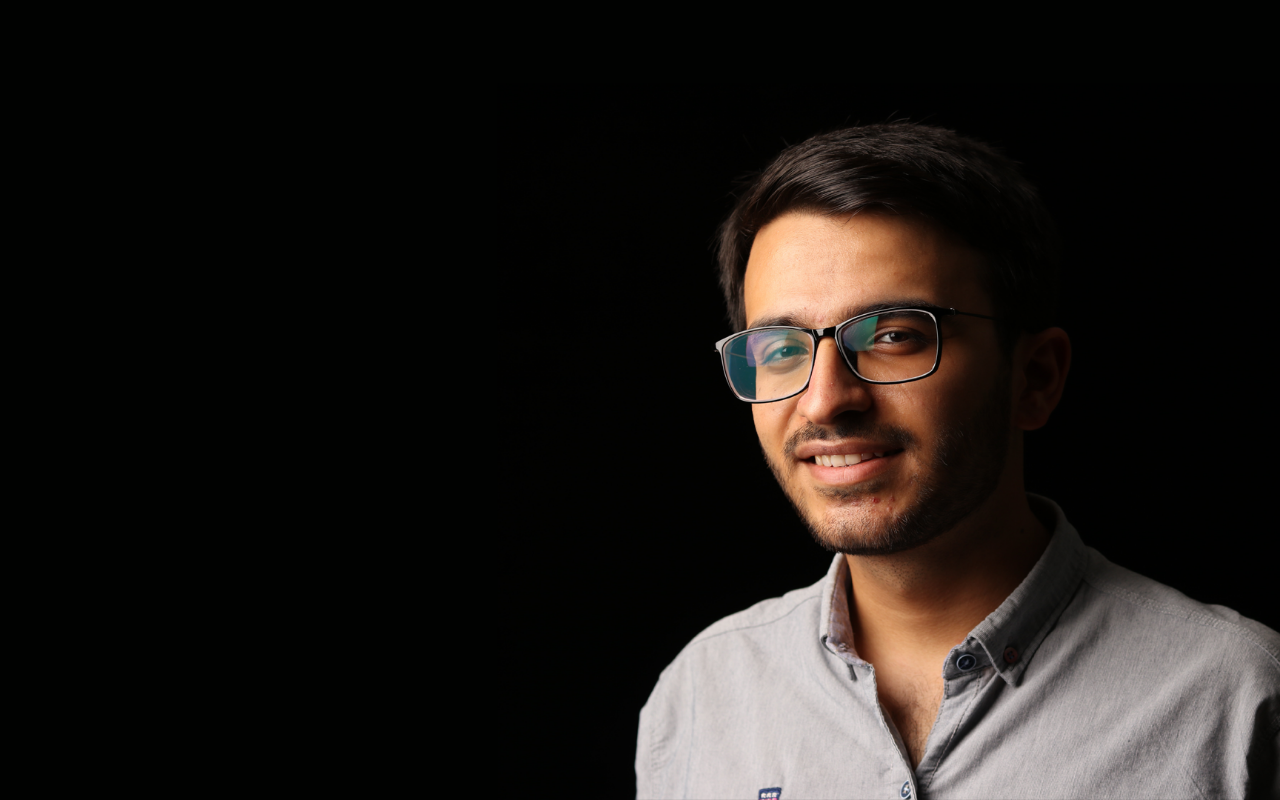
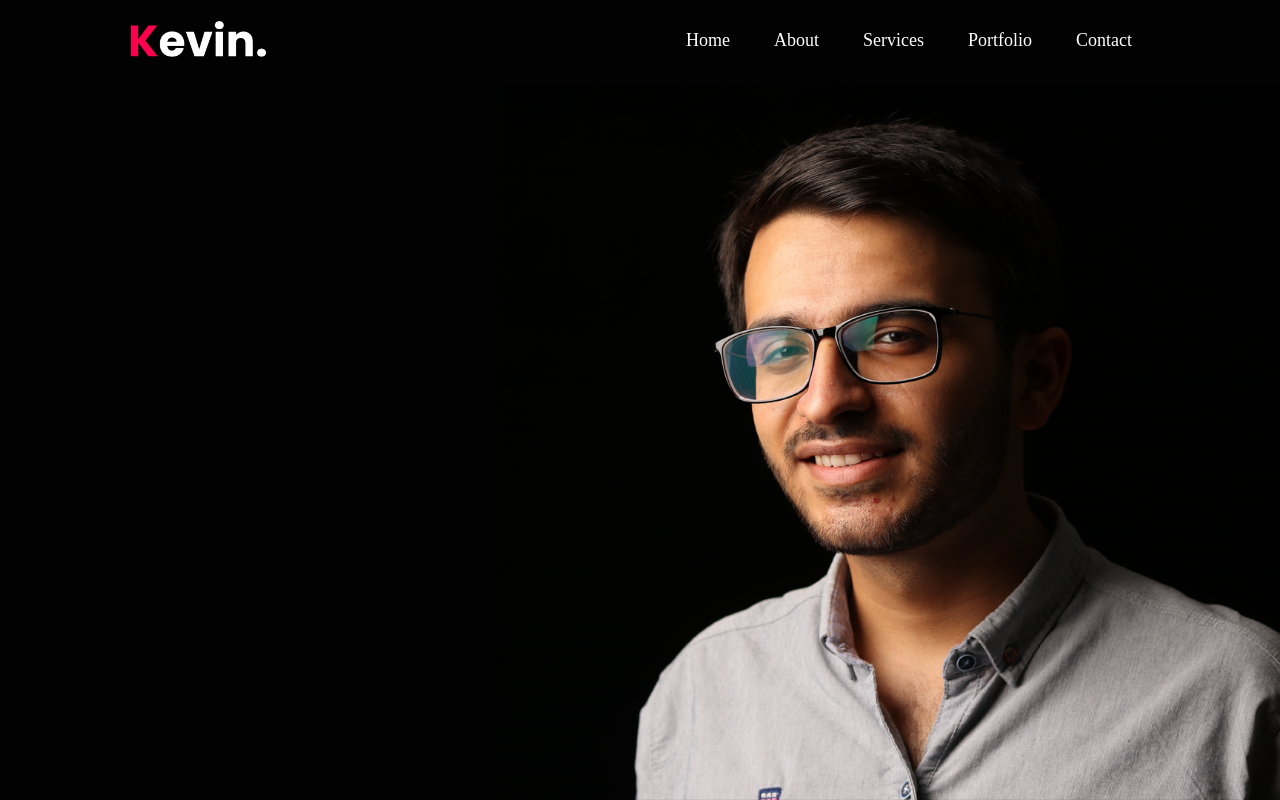
Before and after one commit to amberhasan/personal-website, a plain HTML site: page index.html in a window 1280 px wide. Drawn offline with Linux system fonts and the light colour scheme.

Commit message:
White words on the top, CSS

```diff
--- a/index.html
+++ b/index.html
@@ -8,6 +8,19 @@
     <link rel="stylesheet" href="style.css" />
   </head>
   <body>
-    <div id="header"></div>
+    <div id="header">
+      <div class="container">
+        <nav>
+          <img src="images/logo.png" class="logo" />
+          <ul>
+            <li><a href="#">Home</a></li>
+            <li><a href="#">About</a></li>
+            <li><a href="#">Services</a></li>
+            <li><a href="#">Portfolio</a></li>
+            <li><a href="#">Contact</a></li>
+          </ul>
+        </nav>
+      </div>
+    </div>
   </body>
 </html>
--- a/style.css
+++ b/style.css
@@ -15,3 +15,30 @@ body {
   background-size: cover;
   background-position: center;
 }
+
+.container {
+  padding: 10px 10%;
+}
+
+nav {
+  display: flex;
+  align-items: center;
+  justify-content: space-between;
+  flex-wrap: wrap;
+}
+
+.logo {
+  width: 140px;
+}
+
+nav ul li {
+  display: inline-block;
+  list-style: none;
+  margin: 10px 20px;
+}
+
+nav ul li a {
+  color: #fff;
+  text-decoration: none;
+  font-size: 18px;
+}
```
